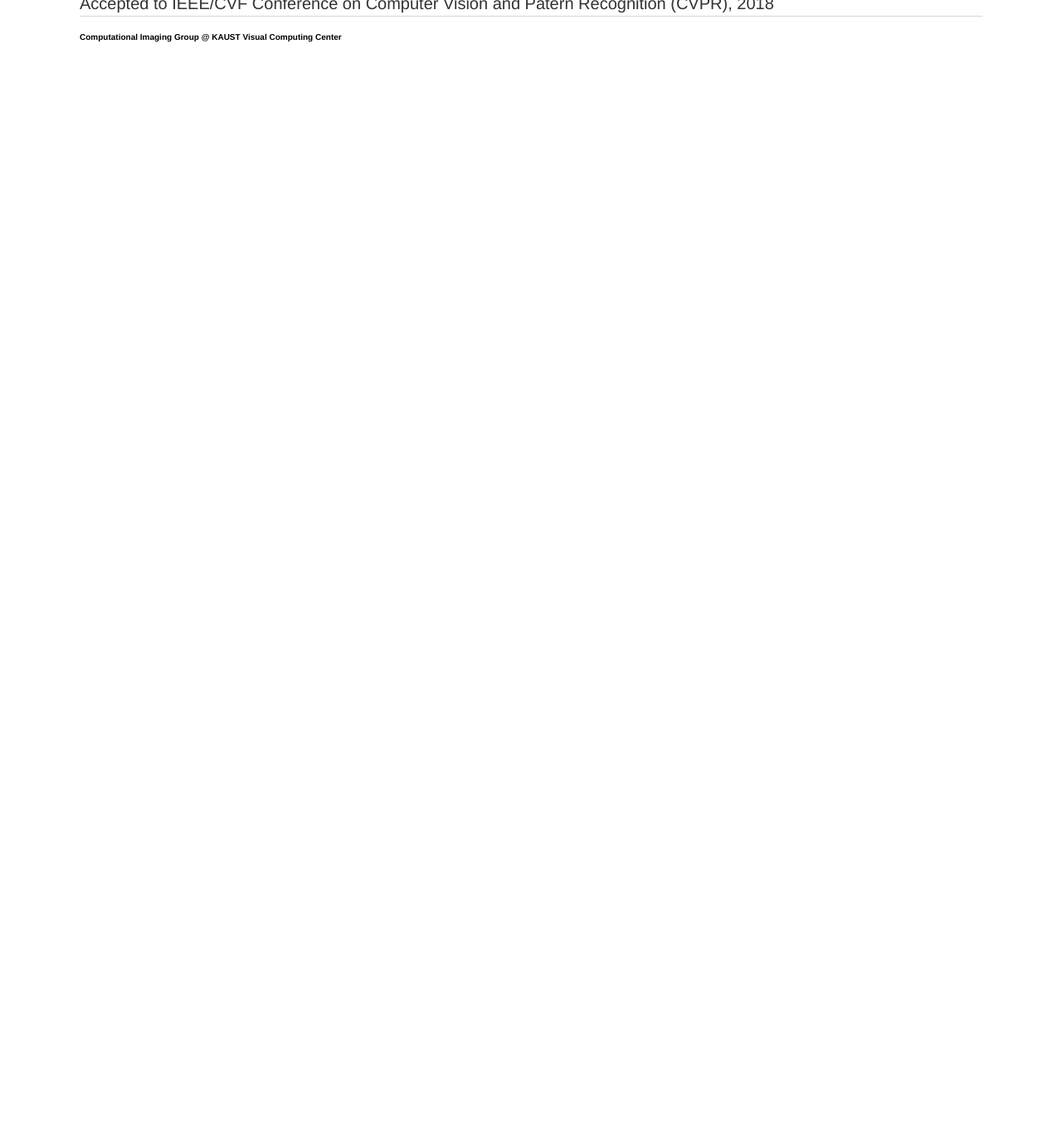
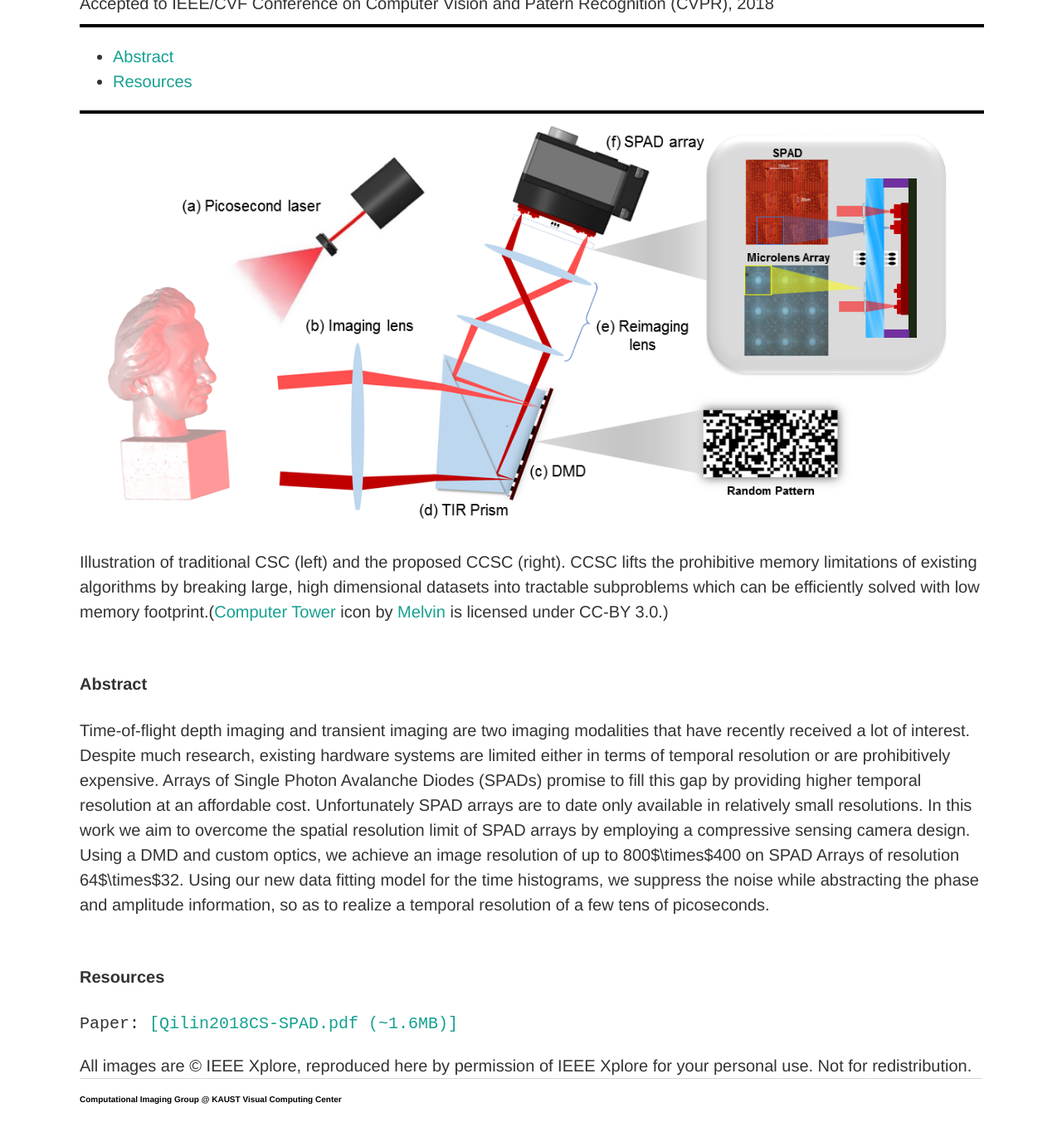
Before and after one commit to vccimaging/vccimaging.github.io, a Jekyll site: the page built from Publications/Sun2018CompressiveSPADArray/index.html, in a window 1280 px wide and 1400 px high, scrolled down 285 px. Shown: the top 1370 px of the window at 83% size. Built offline with Jekyll 4.4.1, drawn with Linux system fonts in a browser that asks for light colours; before the commit the page ends 900 px from its top, so only the background shows below that.

Commit message:
cs-spad-webpage

```diff
--- a/Publications/Sun2018CompressiveSPADArray/index.html
+++ b/Publications/Sun2018CompressiveSPADArray/index.html
@@ -10,3 +10,44 @@ layout: default
 <br> Accepted to IEEE/CVF Conference on Computer Vision and Patern Recognition (CVPR), 2018 <br>
 
 </div>
+
+
+<hr size="4", color="black", width="100%">
+<ul>
+<li><a href="#abstract">Abstract</a></li>
+<li><a href="#Res">Resources</a></li>
+</ul>
+<hr size="4", color="black", width="100%">
+
+<img src="mainfigure.png"> <br>
+Illustration of traditional CSC (left) and the proposed CCSC (right). CCSC lifts the prohibitive memory limitations
+of existing algorithms by breaking large, high dimensional datasets into tractable subproblems which can be efficiently solved
+with low memory footprint.(<a href="https://thenounproject.com/term/computer-tower/544705/">Computer Tower</a> icon by <a href="https://thenounproject.com/nichtcedric/">Melvin</a> is licensed under CC-BY 3.0.)
+    <br><br>
+
+<h4 id="abstract">Abstract</h4>
+ Time-of-flight depth imaging and transient imaging are two imaging
+  modalities that have recently received a lot of interest. Despite
+  much research, existing hardware systems are limited either in terms
+  of temporal resolution or are prohibitively expensive. Arrays of
+  Single Photon Avalanche Diodes (SPADs) promise to fill this gap by
+  providing higher temporal resolution at an affordable
+  cost. Unfortunately SPAD arrays are to date only available in
+  relatively small resolutions.
+
+  In this work we aim to overcome the spatial resolution limit of SPAD
+  arrays by employing a compressive sensing camera design. Using a DMD
+  and custom optics, we achieve an image resolution of up to
+  800$\times$400 on SPAD Arrays of resolution 64$\times$32. Using our
+  new data fitting model for the time histograms, we suppress the
+  noise while abstracting the phase and amplitude information, so as
+  to realize a temporal resolution of a few tens of picoseconds. <br><br>
+
+<h4 id="Res">Resources </h4>
+    <pre class="tab">Paper: <a href="Qilin2018CS-SPAD.pdf">[Qilin2018CS-SPAD.pdf (~1.6MB)]</a> </pre>
+
+
+
+All images are © IEEE Xplore, reproduced here by permission of IEEE Xplore for your personal use. Not for redistribution.
+
+</div>
```
Also changed, not shown: Publications/Sun2018CompressiveSPADArray/images/UBC_KAUST_logos.png (added), Publications/Sun2018CompressiveSPADArray/mainfigure.png (added), 1 other file.
